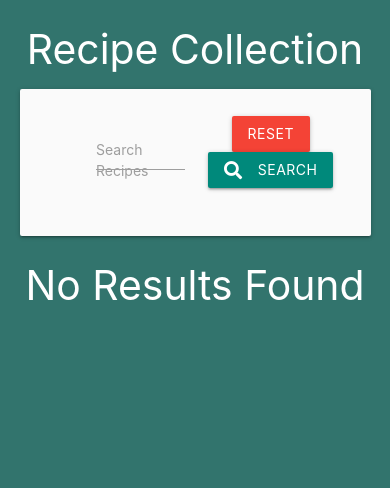
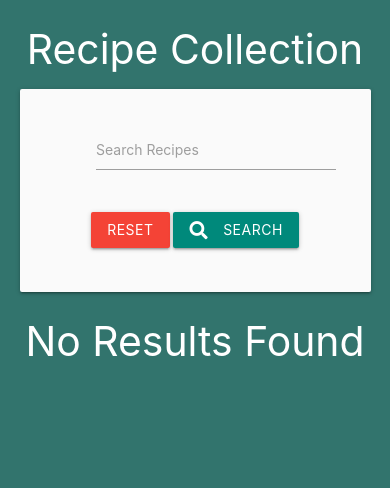
Before and after one commit to baileyl91/MS3_Foodie-tastic, a Flask app: page /search in a window 390 px wide. Shown: the part 76-564 px from the top of the page. Run offline with Flask 2, Linux system fonts and the light colour scheme; data that the repository does not hold is empty; some libraries are stand-ins or nearby versions.

Commit message:
fix issue with search bar buttons in mobile

```diff
--- a/templates/recipes_collection.html
+++ b/templates/recipes_collection.html
@@ -11,18 +11,21 @@
     <div class="row card-panel grey lighten-5">
         <form action="{{ url_for('search') }}" method="post" class="col s12">
             <div class="row valign-wrapper center-align">
-                <div class="input-field col s12 m8">
+                <div class="input-field col s12 m12 l12">
                     <i class="fas fa search prefix light-blue-text text-darken-4"></i>
                     <input type="text" name="query" id="query" minlength="3" class="validate" required>
                     <label for="query">Search Recipes</label>
                 </div>
-                <div class="col s12 m4">
+            </div>
+            <div class="row center-align">
+                <div class="col s12">
                     <a href="{{ url_for('get_recipe') }}" class="red btn">Reset</a>
                     <button type="submit" class="teal darken-1 btn">
                         <i class="fas fa-search left"></i>Search
                     </button>
                 </div>
             </div>
+
         </form>
     </div>
 
@@ -30,7 +33,7 @@
 
     <div class="row">
         {% for recipes in recipes %}
-            <div class="col s12 m3">
+            <div class="col s12 m4 l3">
             <div class="card">
                 <div class="card-image">
                     {% if recipes.image|length %}
```
